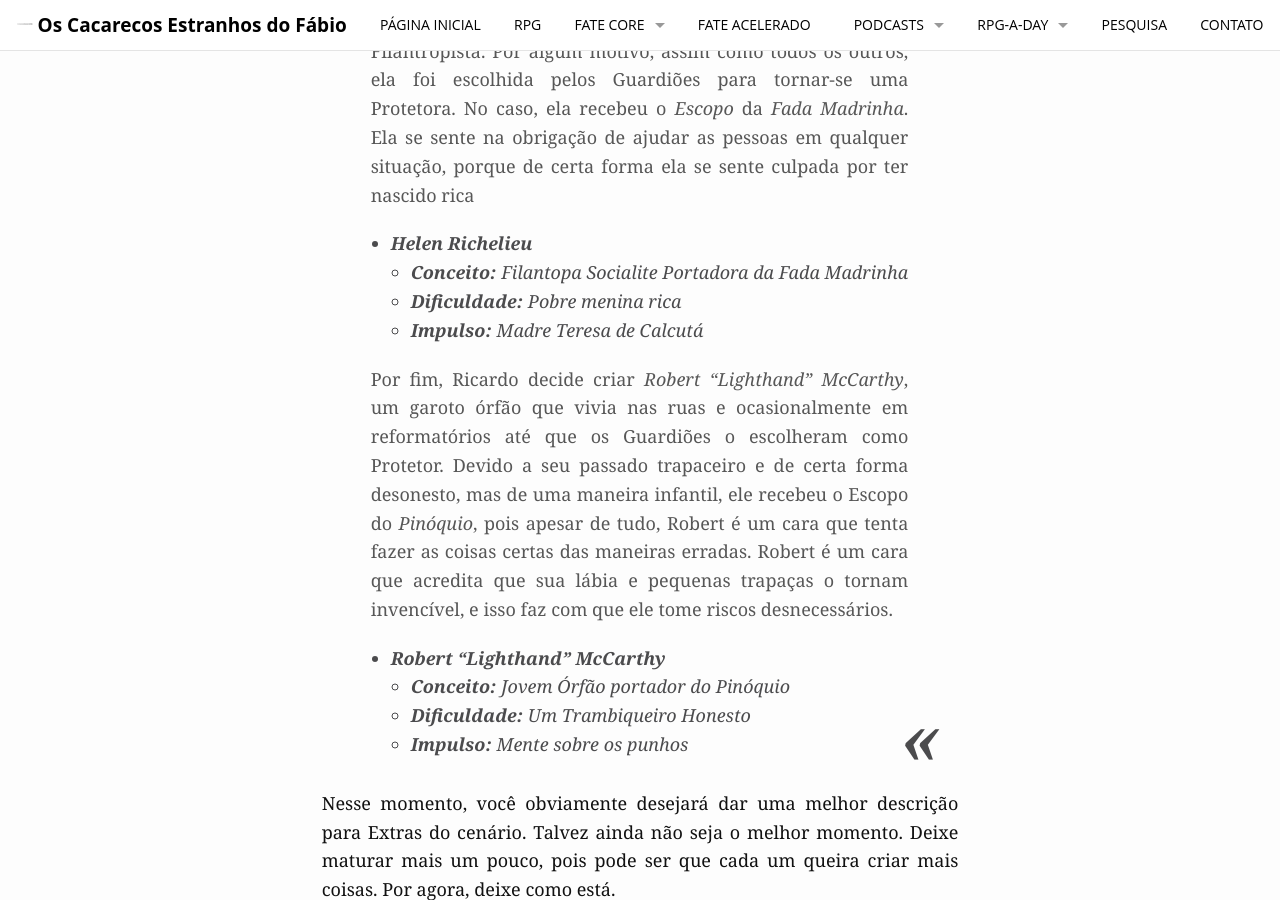
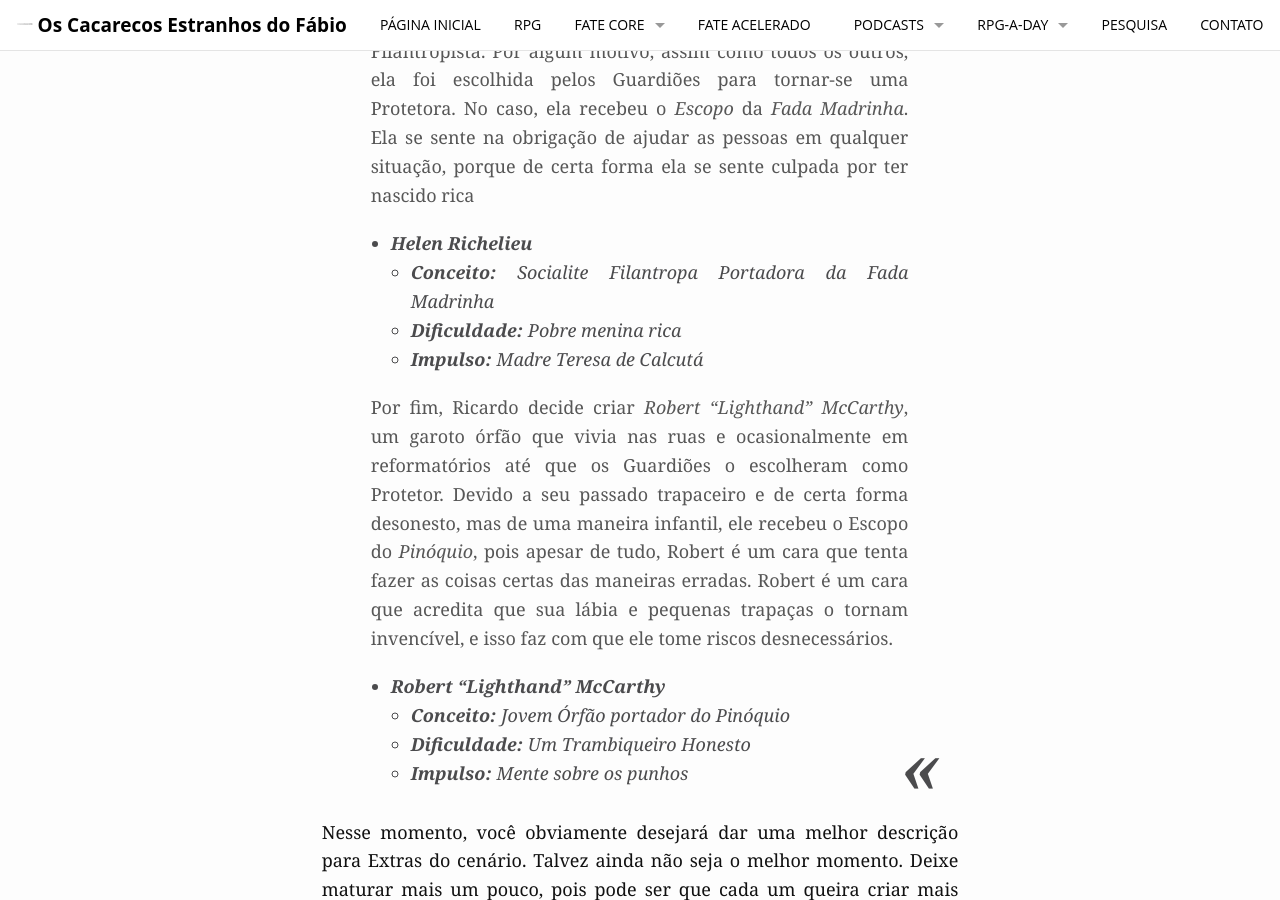
Before and after one commit to fabiocosta0305/fabiocosta0305.github.io-old, a Jekyll site: the page built from _posts/RPG/DestinoDasSeries/2015-08-04-DestinoDasSeries-criacao.md, in a window 1280 px wide and 900 px high, scrolled down 7214 px. Built offline with Jekyll 4.4.1, drawn with Linux system fonts in a browser that asks for light colours; comment, search, counter and statistics services are not loaded.

Commit message:
CorreÃ§Ãµes no Destino das SÃ©ries

```diff
--- a/_posts/RPG/DestinoDasSeries/2015-08-04-DestinoDasSeries-criacao.md
+++ b/_posts/RPG/DestinoDasSeries/2015-08-04-DestinoDasSeries-criacao.md
@@ -261,7 +261,7 @@ para a criação de série esses três Aspectos são o que bastam.
 > sente culpada por ter nascido rica
 >
 >+ _**Helen Richelieu**_
->	+ **Conceito:** Filantopa Socialite Portadora da _Fada Madrinha_
+>	+ **Conceito:** Socialite Filantropa Portadora da _Fada Madrinha_
 >	+ **Dificuldade:** Pobre menina rica
 >	+ **Impulso:** Madre Teresa de Calcutá
 >
```
